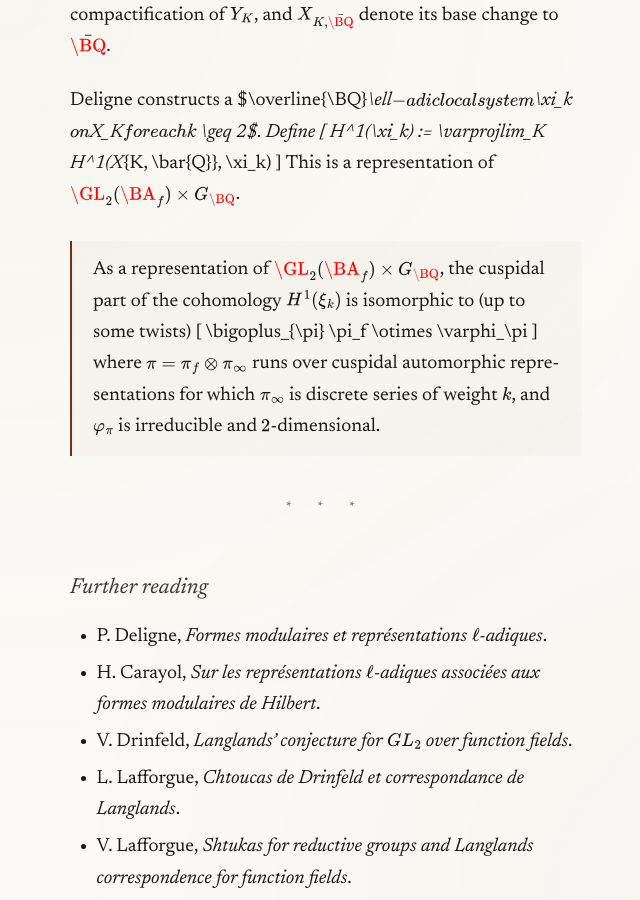
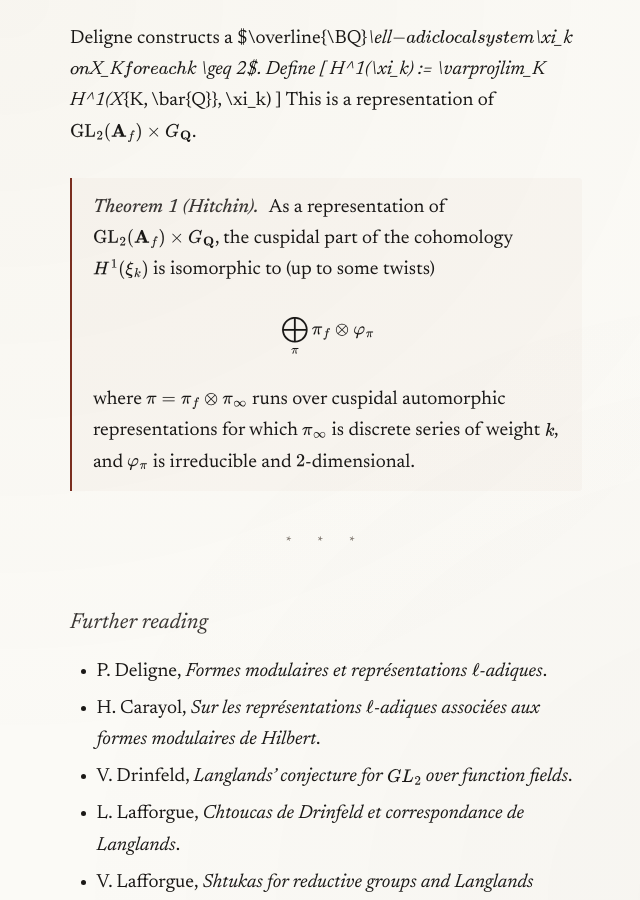
Before and after one commit to shtuka123/shtuka123.github.io, a Jekyll site: the page built from _posts/2026-04-24-shtuka-one.md, in a window 1280 px wide and 900 px high, scrolled down 2244 px. Shown: the whole window, without its empty margins (250-890 px from the left). Built offline with Jekyll 4.4.1, drawn with Linux system fonts in a browser that asks for light colours; part of the change alters nothing that is shown.

Commit message:
fixed tex compiling

```diff
--- a/_includes/mathjax.html
+++ b/_includes/mathjax.html
@@ -1,12 +1,159 @@
 <script>
   window.MathJax = {
+    loader: {
+      // load the AMS cd extension for tikzcd-style diagrams (q.uiver export target)
+      load: ['[tex]/ams', '[tex]/cancel', '[tex]/mathtools', '[tex]/physics', '[tex]/color']
+    },
     tex: {
+      packages: {
+        '[+]': ['ams', 'cancel', 'mathtools', 'physics', 'color']
+      },
       inlineMath: [['$', '$'], ['\\(', '\\)']],
       displayMath: [['$$', '$$'], ['\\[', '\\]']],
-      processEscapes: true
+      processEscapes: true,
+
+      // ----------------------------------------------------------
+      // Custom macros — define once, use everywhere on the site.
+      // Add more as you like; the syntax mirrors LaTeX \newcommand:
+      //   short macro:           "ZZ": "\\mathbb{Z}"
+      //   macro with arguments:  "abs": ["\\left|#1\\right|", 1]
+      // ----------------------------------------------------------
+      macros: {
+        // blackboard bold
+        "RR": "\\mathbb{R}",
+        "CC": "\\mathbb{C}",
+        "ZZ": "\\mathbb{Z}",
+        "QQ": "\\mathbb{Q}",
+        "NN": "\\mathbb{N}",
+        "FF": "\\mathbb{F}",
+        "PP": "\\mathbb{P}",
+        "HH": "\\mathbb{H}",
+        "AA": "\\mathbb{A}",
+
+        "BA": "\\mathbf{A}",
+        "BB": "\\mathbf{B}",
+        "BC": "\\mathbf{C}",
+        "BD": "\\mathbf{D}",
+        "BE": "\\mathbf{E}",
+        "BF": "\\mathbf{F}",
+        "BG": "\\mathbf{G}",
+        "BH": "\\mathbf{H}",
+        "BI": "\\mathbf{I}",
+        "BJ": "\\mathbf{J}",
+        "BK": "\\mathbf{K}",
+        "BL": "\\mathbf{L}",
+        "BM": "\\mathbf{M}",
+        "BN": "\\mathbf{N}",
+        "BO": "\\mathbf{O}",
+        "BP": "\\mathbf{P}",
+        "BQ": "\\mathbf{Q}",
+        "BR": "\\mathbf{R}",
+        "BS": "\\mathbf{S}",
+        "BT": "\\mathbf{T}",
+        "BU": "\\mathbf{U}",
+        "BV": "\\mathbf{V}",
+        "BW": "\\mathbf{W}",
+        "BX": "\\mathbf{X}",
+        "BY": "\\mathbf{Y}",
+        "BZ": "\\mathbf{Z}",
+
+        // calligraphic / script
+"Acal": "\\mathcal{A}",
+        "Bcal": "\\mathcal{B}",
+        "Ccal": "\\mathcal{C}",
+        "Dcal": "\\mathcal{D}",
+        "Ecal": "\\mathcal{E}",
+        "Fcal": "\\mathcal{F}",
+        "Gcal": "\\mathcal{G}",
+        "Hcal": "\\mathcal{H}",
+        "Ical": "\\mathcal{I}",
+        "Jcal": "\\mathcal{J}",
+        "Kcal": "\\mathcal{K}",
+        "Lcal": "\\mathcal{L}",
+        "Mcal": "\\mathcal{M}",
+        "Ncal": "\\mathcal{N}",
+        "Ocal": "\\mathcal{O}",
+        "Pcal": "\\mathcal{P}",
+        "Qcal": "\\mathcal{Q}",
+        "Rcal": "\\mathcal{R}",
+        "Scal": "\\mathcal{S}",
+        "Tcal": "\\mathcal{T}",
+        "Ucal": "\\mathcal{U}",
+        "Vcal": "\\mathcal{V}",
+        "Wcal": "\\mathcal{W}",
+        "Xcal": "\\mathcal{X}",
+        "Ycal": "\\mathcal{Y}",
+        "Zcal": "\\mathcal{Z}",
+        "acal": "\\mathcal{a}",
+        "bcal": "\\mathcal{b}",
+        "ccal": "\\mathcal{c}",
+        "dcal": "\\mathcal{d}",
+        "ecal": "\\mathcal{e}",
+        "fcal": "\\mathcal{f}",
+        "gcal": "\\mathcal{g}",
+        "hcal": "\\mathcal{h}",
+        "ical": "\\mathcal{i}",
+        "jcal": "\\mathcal{j}",
+        "kcal": "\\mathcal{k}",
+        "lcal": "\\mathcal{l}",
+        "mcal": "\\mathcal{m}",
+        "ncal": "\\mathcal{n}",
+        "ocal": "\\mathcal{o}",
+        "pcal": "\\mathcal{p}",
+        "qcal": "\\mathcal{q}",
+        "rcal": "\\mathcal{r}",
+        "scal": "\\mathcal{s}",
+        "tcal": "\\mathcal{t}",
+        "ucal": "\\mathcal{u}",
+        "vcal": "\\mathcal{v}",
+        "wcal": "\\mathcal{w}",
+        "xcal": "\\mathcal{x}",
+        "ycal": "\\mathcal{y}",
+        "zcal": "\\mathcal{z}",
+
+
+        "afrak": "\\mathfrak{a}",
+
+        // common operators
+        "GL":     "\\operatorname{GL}",
+        "SL":     "\\operatorname{SL}",
+        "SO":     "\\operatorname{SO}",
+        "SU":     "\\operatorname{SU}",
+        "Sp":     "\\operatorname{Sp}",
+        "Aut":    "\\operatorname{Aut}",
+        "End":    "\\operatorname{End}",
+        "Hom":    "\\operatorname{Hom}",
+        "Ext":    "\\operatorname{Ext}",
+        "Tor":    "\\operatorname{Tor}",
+        "Spec":   "\\operatorname{Spec}",
+        "Proj":   "\\operatorname{Proj}",
+        "Tr":     "\\operatorname{Tr}",
+        "im":     "\\operatorname{im}",
+        "coker":  "\\operatorname{coker}",
+        "rank":   "\\operatorname{rank}",
+        "id":     "\\operatorname{id}",
+        "sgn":    "\\operatorname{sgn}",
+
+        // shortcuts with arguments — second value is arg count
+        "abs":    ["\\left\\lvert #1 \\right\\rvert", 1],
+        "norm":   ["\\left\\lVert #1 \\right\\rVert", 1],
+        "set":    ["\\left\\{ #1 \\right\\}", 1],
+        "inner":  ["\\left\\langle #1 \\right\\rangle", 1],
+        "floor":  ["\\left\\lfloor #1 \\right\\rfloor", 1],
+        "ceil":   ["\\left\\lceil #1 \\right\\rceil", 1],
+        "tensor": ["#1 \\otimes #2", 2],
+
+        // arrows you'll actually use
+        "to":     "\\rightarrow",
+        "into":   "\\hookrightarrow",
+        "onto":   "\\twoheadrightarrow",
+        "isom":   "\\xrightarrow{\\sim}"
+      }
     },
     svg: { fontCache: 'global', scale: 1.0 },
     options: { skipHtmlTags: ['script', 'noscript', 'style', 'textarea', 'pre', 'code'] }
   };
 </script>
-<script async src="https://cdn.jsdelivr.net/npm/mathjax@3/es5/tex-svg.js"></script>
+
+<!-- MathJax v3 with full TeX input (includes ams cd for tikzcd diagrams) -->
+<script async src="https://cdn.jsdelivr.net/npm/mathjax@3/es5/tex-svg-full.js"></script>
--- a/_posts/2026-04-24-shtuka-one.md
+++ b/_posts/2026-04-24-shtuka-one.md
@@ -31,7 +31,7 @@ Deligne constructs a $\overline{\BQ}_\ell$-adic local system $\xi_k$ on $X_K$ fo
 \[ H^1(\xi_k) := \varprojlim_K H^1(X_{K, \bar{Q}}, \xi_k) \] This is a representation of $\GL_2(\BA_f) \times G_\BQ$.
 
 
-<div class="thm thm-theorem" markdown="1">
+<div class="thm thm-theorem">  <span class="thm-label" data-title="Hitchin"></span>
 As a representation of $\GL_2(\BA_f) \times G_\BQ$, the cuspidal part of the cohomology $H^1(\xi_k)$ is isomorphic to (up to some twists) \[ \bigoplus_{\pi} \pi_f \otimes \varphi_\pi \] where $\pi = \pi_f \otimes \pi_\infty$ runs over
 cuspidal automorphic representations for which $\pi_\infty$ is discrete series of weight $k$, and $\varphi_\pi$ is irreducible and $2$-dimensional.
 
```
